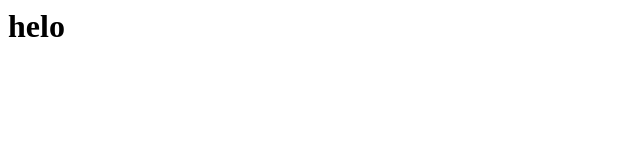
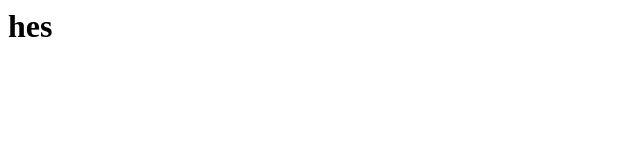
Before and after one commit to nhuthuynhvntech/demogit, a plain HTML site: page index.html in a window 1280 px wide. Shown: the full height of the page, 0-640 px from the left. Drawn offline with Linux system fonts and the light colour scheme.

Commit message:
nhut commit task

```diff
--- a/index.html
+++ b/index.html
@@ -1 +1 @@
-<h1>helo</h1>
+<h1>hes</h1>
```
